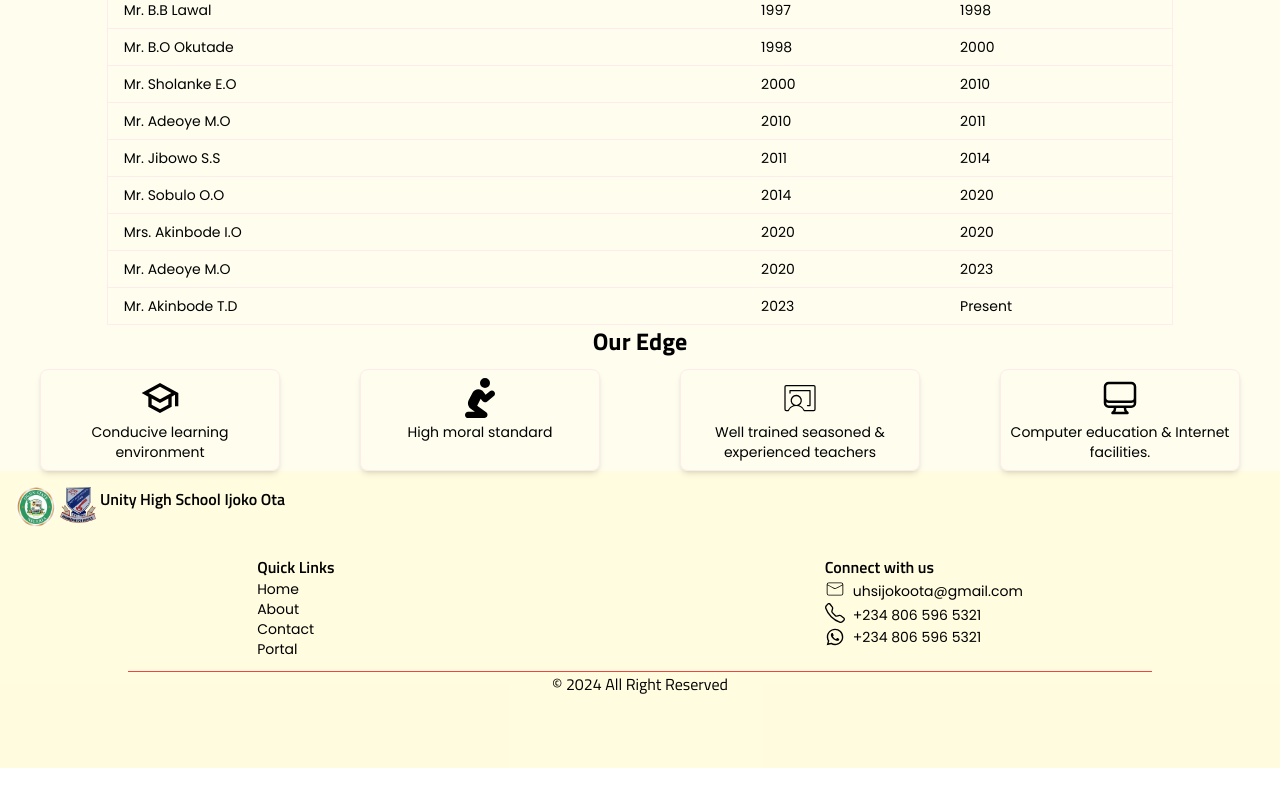
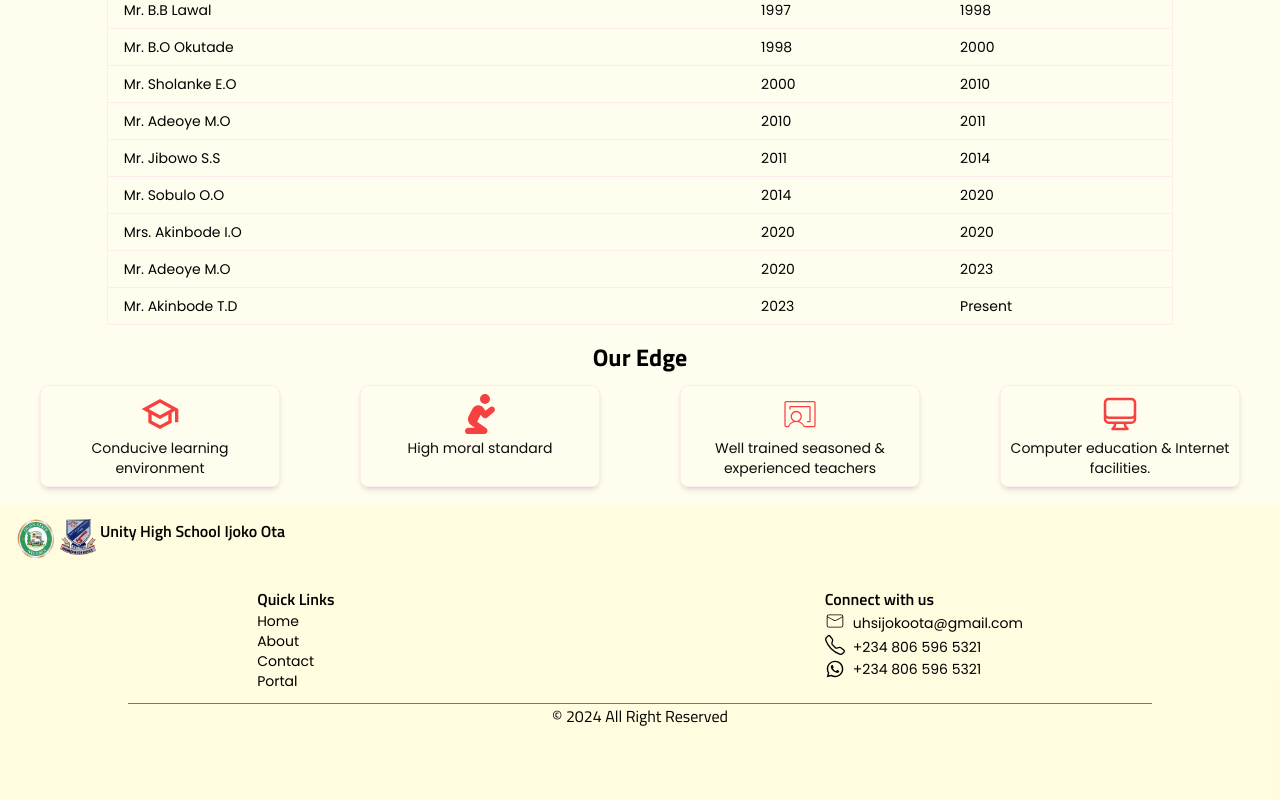
Before and after one commit to OlaiwonAbdullahi/UnityHighSch-v2, a React (Vite) app: page /about in a window 1280 px wide. Shown: the part 1857-2657 px from the top of the page. Before the commit the page ends 2625 px from the top, so only its background shows below. Built offline with nearby package versions, Linux system fonts and the light colour scheme.

Commit message:
update Edge.jsx

```diff
--- a/src/components/Edge.jsx
+++ b/src/components/Edge.jsx
@@ -24,18 +24,18 @@ const edges = [
 
 const Edge = () => {
   return (
-    <div className="flex flex-col gap-3">
+    <div className="flex flex-col gap-3 my-4">
       <h2 className="text-2xl font-titalium font-bold text-center">Our Edge</h2>
       <div className="flex justify-around flex-wrap font-poppins text-sm">
         {edges.map((edge, index) => (
           <div
             key={index}
-            className="p-2 flex flex-col items-center w-60 rounded-lg border border-primary transition duration-300 shadow-md"
+            className=" text-secondary p-2 flex flex-col items-center w-60 rounded-lg border border-primary transition duration-300 shadow-md"
             role="presentation"
             aria-label={edge.text}
           >
             {edge.icon}
-            <span className="mt-1 text-center">{edge.text}</span>
+            <span className="mt-1 text-center text-text">{edge.text}</span>
           </div>
         ))}
       </div>
```
